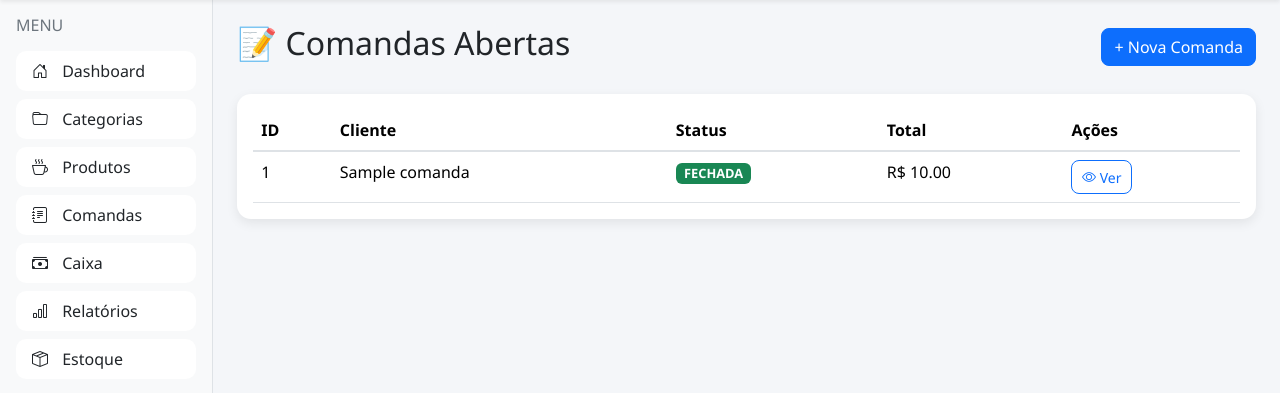
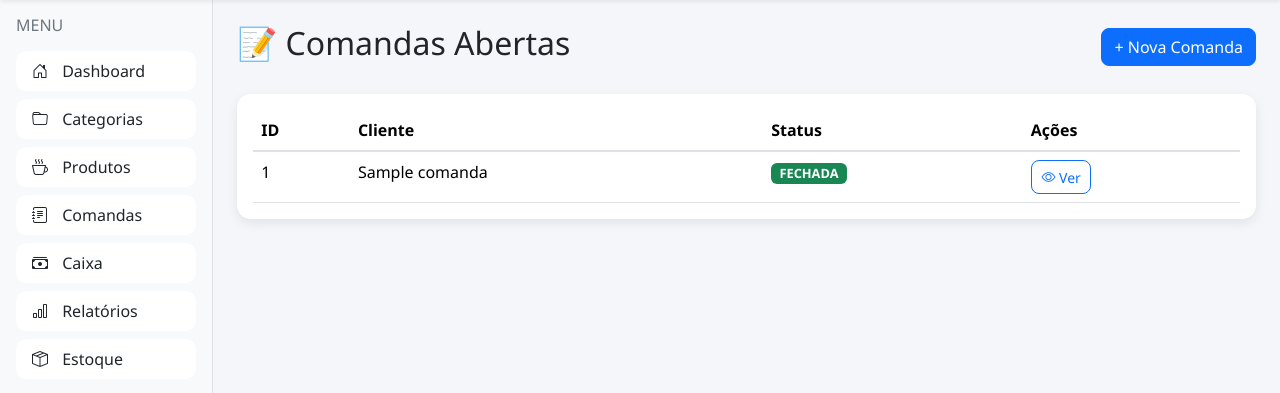
Before and after one commit to blackfemto/Cafe_BII, a Python web app: template templates/comandas.html in a window 1280 px wide. Shown: the part 60-453 px from the top of the page. Run offline with Jinja, Linux system fonts and the light colour scheme; the template is opened without the code that fills it: most values are stand-ins (such as "Sample title", 1, 10 or a date in 2020).

```diff
--- a/templates/comandas.html
+++ b/templates/comandas.html
@@ -19,7 +19,6 @@
                     <th>ID</th>
                     <th>Cliente</th>
                     <th>Status</th>
-                    <th>Total</th>
                     <th>Ações</th>
                 </tr>
             </thead>
@@ -32,13 +31,6 @@
                         <span class="badge bg-success">{{ comanda.status }}</span>
                     </td>
                     <td>
-                        {% if comanda.status == "FECHADA" %}
-                            R$ {{ "%.2f"|format(comanda.total) }}
-                        {% else %}
-                            -
-                        {% endif %}
-                    </td>
-                    <td>
                         <a href="/comandas/{{ comanda.id }}" class="btn btn-sm btn-outline-primary">
                             <i class="bi bi-eye"></i> Ver
                         </a>
@@ -46,7 +38,7 @@
                 </tr>
             {% else %}
                 <tr>
-                    <td colspan="5" class="text-center">
+                    <td colspan="4" class="text-center">
                         Nenhuma comanda aberta.
                     </td>
                 </tr>
```
